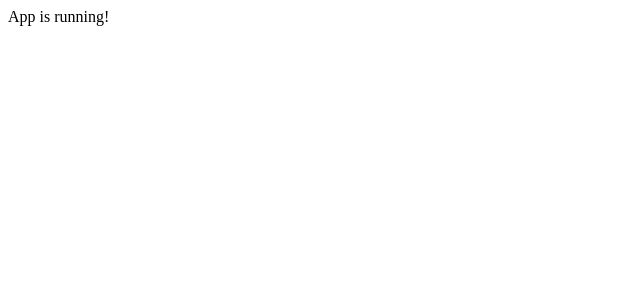
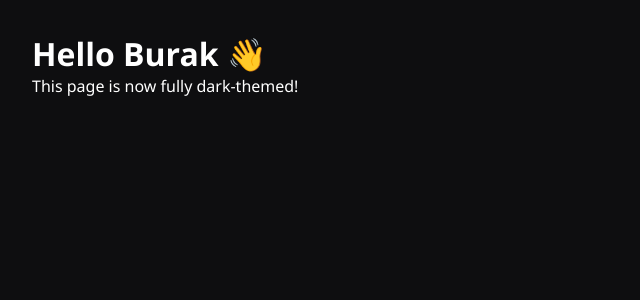
Before and after one commit to BurakTeli/My-Web-Portfolio, a React (Vite) app in the folder my-web-portfolio/: page / in a window 1280 px wide. Shown: the top 300 px of the page, without its empty margins (0-640 px from the left). Built offline with nearby package versions, Linux system fonts and the light colour scheme.

Commit message:
globals.css

```diff
--- a/my-web-portfolio/src/App.tsx
+++ b/my-web-portfolio/src/App.tsx
@@ -1,5 +1,11 @@
 function App() {
-  return <div>App is running!</div>;
+  return (
+    // Main wrapper with padding
+    <div style={{ padding: "2rem" }}>
+      <h1>Hello Burak 👋</h1>
+      <p>This page is now fully dark-themed!</p>
+    </div>
+  );
 }
 
 export default App;
--- a/my-web-portfolio/src/main.tsx
+++ b/my-web-portfolio/src/main.tsx
@@ -1,7 +1,10 @@
 import React from "react";
 import ReactDOM from "react-dom/client";
-import App from "./App";
+import App from "./App.tsx";
+
+// Import global and theme styles
 import "./style/globals.css";
+import "./style/dark-theme.css";
 
 ReactDOM.createRoot(document.getElementById("root")!).render(
   <React.StrictMode>
--- a/my-web-portfolio/src/style/globals.css
+++ b/my-web-portfolio/src/style/globals.css
@@ -0,0 +1,32 @@
+/* Reset default browser styling */
+* {
+  margin: 0;
+  padding: 0;
+  box-sizing: border-box;
+}
+
+/* Apply dark background and white text globally */
+body {
+  height: 100%;
+  background-color: #0e0e10; /* Dark background color */
+  color: #ffffff; /* White text color */
+  font-family: "Segoe UI", Tahoma, Geneva, Verdana, sans-serif;
+}
+
+/* Remove underline and set color for links */
+a {
+  color: inherit;
+  text-decoration: none;
+}
+
+/* Remove bullet points from lists */
+ul {
+  list-style: none;
+}
+
+/* Standard button behavior */
+button {
+  cursor: pointer;
+  border: none;
+  outline: none;
+}
```
